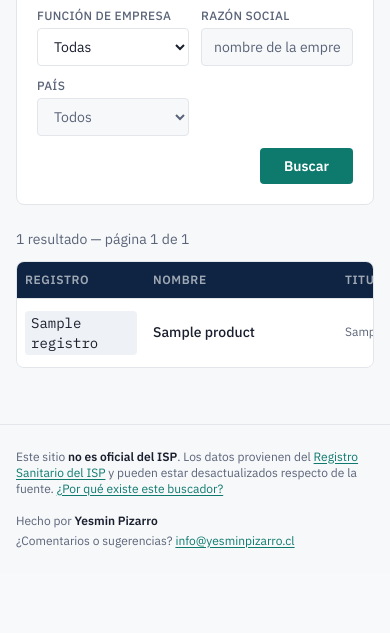
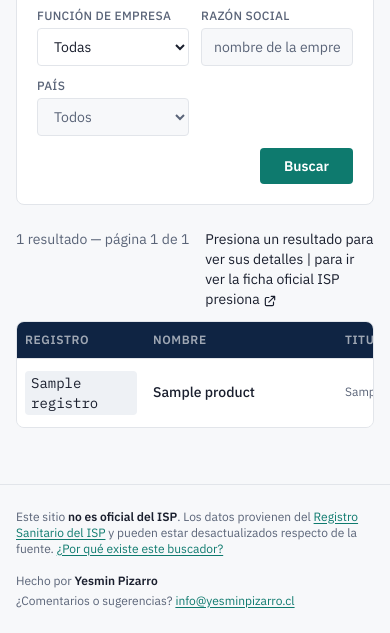
Before and after one commit to yesminalina/ispch-advanced-search, a Django app: template registros/templates/registros/search.html in a window 390 px wide. Shown: the part 1314-1947 px from the top of the page. Before the commit the page ends 1862 px from the top, so only its background shows below. Run offline with Django 5.2, Linux system fonts and the light colour scheme; the template is opened without the code that fills it: most values are stand-ins (such as "Sample title", 1, 10 or a date in 2020).

Commit message:
ui: align mobile detail panel with table and add results hint
- Add max-sm:min-w-[62.5rem] to the header row and each <details> row so
  the detail panel scrolls horizontally alongside the table on mobile;
  desktop layout is unchanged (rule only applies below 640px)
- Add inline instruction line beside the results count: tap a row for
  details, tap the external-link icon for the official ISP record

```diff
--- a/registros/templates/registros/partials/results.html
+++ b/registros/templates/registros/partials/results.html
@@ -1,14 +1,22 @@
 {% if page_obj.paginator.count > 0 %}
-<p class="text-sm text-muted mb-3">
-  {{ page_obj.paginator.count }} resultado{% if page_obj.paginator.count != 1 %}s{% endif %} —
-  página {{ page_obj.number }} de {{ page_obj.paginator.num_pages }}
-</p>
+<div class="flex items-baseline justify-between gap-4 mb-3">
+  <p class="text-sm text-muted shrink-0">
+    {{ page_obj.paginator.count }} resultado{% if page_obj.paginator.count != 1 %}s{% endif %} —
+    página {{ page_obj.number }} de {{ page_obj.paginator.num_pages }}
+  </p>
+  <p class="text-sm text-text text-right">
+    Presiona un resultado para ver sus detalles | para ir ver la ficha oficial ISP presiona
+    <svg xmlns="http://www.w3.org/2000/svg" width="14" height="14" style="display:inline;vertical-align:text-bottom" fill="none" viewBox="0 0 24 24" stroke="currentColor" stroke-width="2">
+      <path stroke-linecap="round" stroke-linejoin="round" d="M10 6H6a2 2 0 00-2 2v10a2 2 0 002 2h10a2 2 0 002-2v-4M14 4h6m0 0v6m0-6L10 14"/>
+    </svg>
+  </p>
+</div>
 {% endif %}
 
 <div class="overflow-x-auto rounded-lg border border-border">
 
   <!-- Cabecera fija -->
-  <div class="results-grid bg-navy text-white/60 text-xs font-semibold uppercase tracking-wider">
+  <div class="results-grid bg-navy text-white/60 text-xs font-semibold uppercase tracking-wider max-sm:min-w-[62.5rem]">
     <div class="py-2.5 px-2 whitespace-nowrap">Registro</div>
     <div class="py-2.5 px-2 whitespace-nowrap">Nombre</div>
     <div class="py-2.5 px-2 whitespace-nowrap">Titular</div>
@@ -23,7 +31,7 @@
 
   <!-- Filas de resultados -->
   {% for product in page_obj %}
-  <details class="group border-t border-border">
+  <details class="group border-t border-border max-sm:min-w-[62.5rem]"><!-- min-w acoplado a la suma de cols de .results-grid en input.css -->
 
     <summary class="results-grid items-center bg-white hover:bg-teal-light cursor-pointer transition-colors duration-100">
 
```
Also changed, not shown: registros/static/registros/css/app.css.
